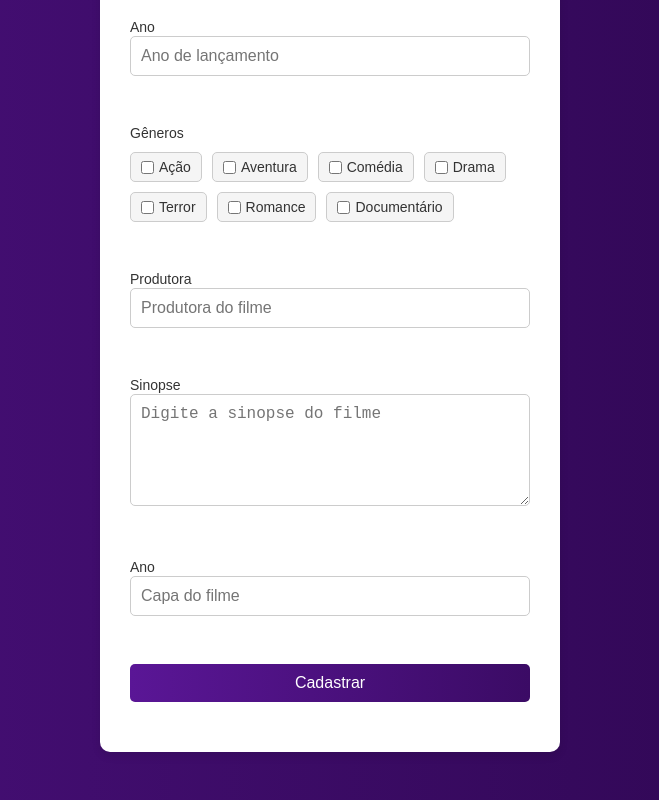
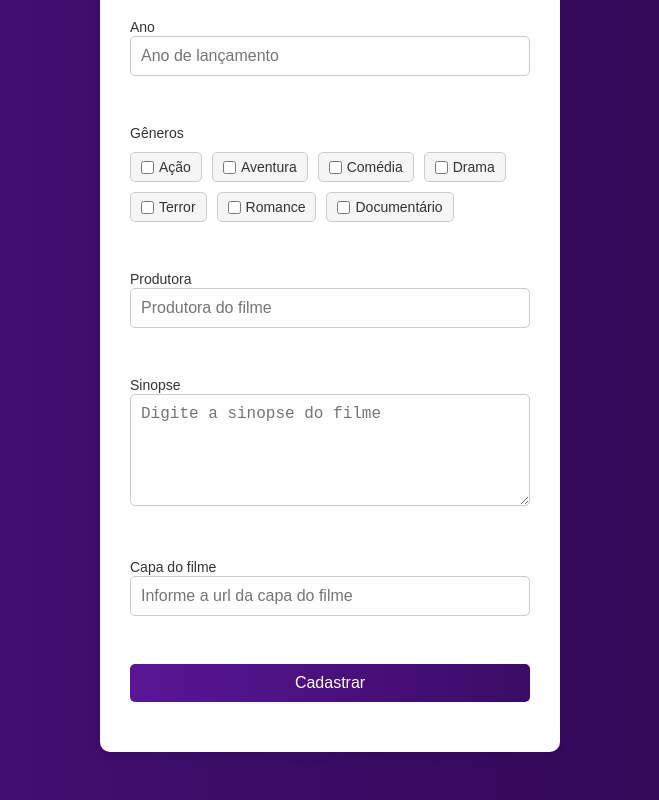
Before and after one commit to RAYsSA-Chaves/Server_Filmes, a plain HTML site: page web_server/cadastro.html in a window 1280 px wide. Shown: the part 454-1254 px from the top of the page, without its empty margins (310-969 px from the left). Drawn offline with Linux system fonts and the light colour scheme.

Commit message:
Update cadastro.html

```diff
--- a/web_server/cadastro.html
+++ b/web_server/cadastro.html
@@ -64,8 +64,8 @@
 
             <!-- Campo capa -->
             <section class="inputContainer">
-                <label for="capa">Ano</label>
-                <input type="url" id="capa" name="capa" placeholder="Capa do filme" required/>
+                <label for="capa">Capa do filme</label>
+                <input type="url" id="capa" name="capa" placeholder="Informe a url da capa do filme" required/>
             </section>
 
             <!-- Botão cadastrar -->
@@ -73,4 +73,5 @@
         </form>
     </main>
 </body>
+
 </html>
```
